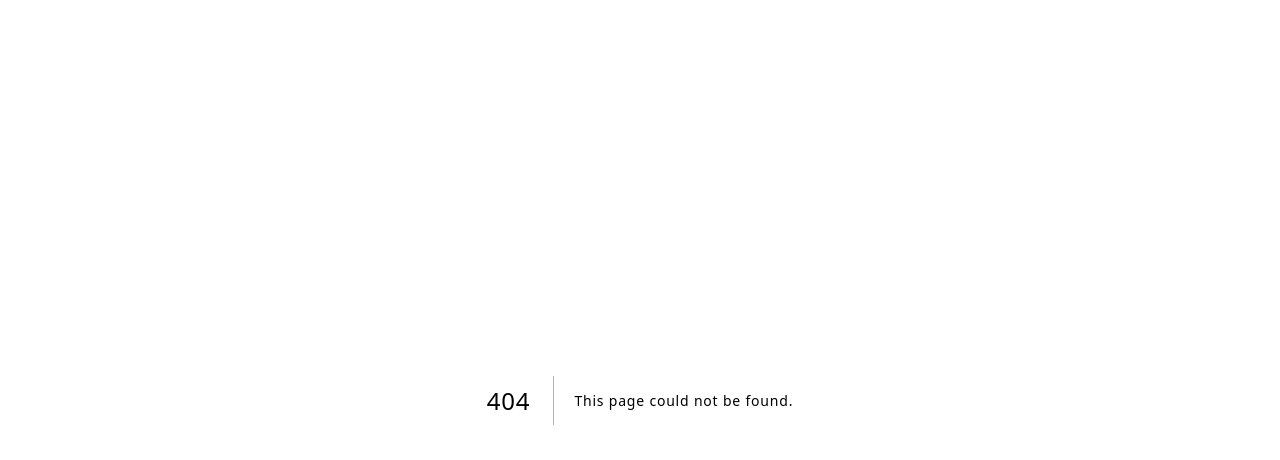
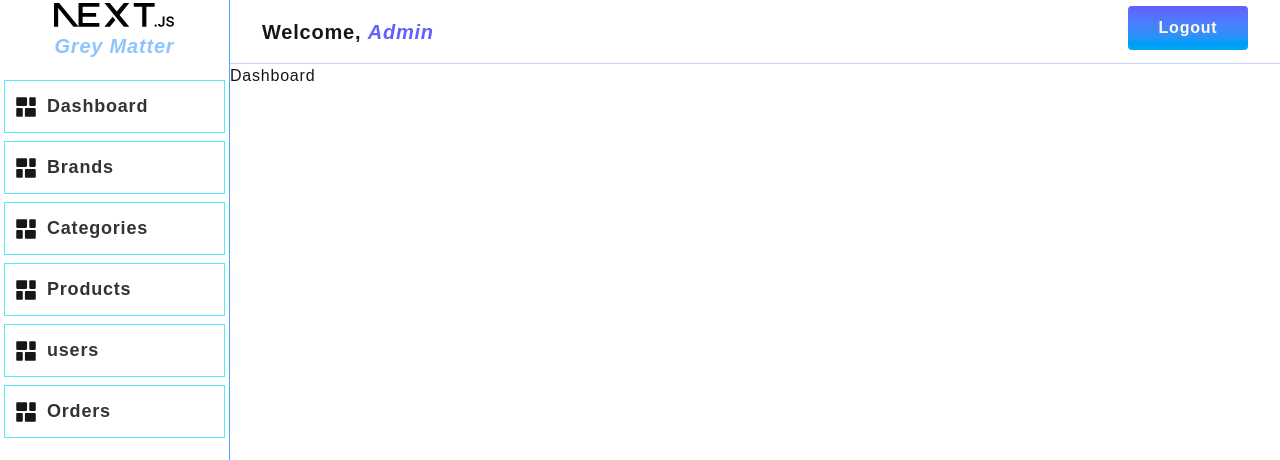
Before and after one commit to Sanjog-up/arrays, a Next.js app in the folder project/client/: page /admin in a window 1280 px wide. Before the commit this address had no page. Shown: the top 460 px of the page. Built offline with nearby package versions, Linux system fonts and the light colour scheme.

Commit message:
admin layout

```diff
--- a/project/client/app/(client)/layout.tsx
+++ b/project/client/app/(client)/layout.tsx
@@ -8,8 +8,8 @@ const Layout = ({
 ) => {
 
   return (
-    <main className='h-full'>
-      <Header/>
+    <main className='h-full w-full'>
+
       <section className='min-h-[80vh] px-20 pt-1'>
         {children}
       </section>
--- /dev/null
+++ b/project/client/app/admin/layout.tsx
@@ -0,0 +1,25 @@
+import Sidebar from '@/components/layout/admin/sidebar';
+import React from 'react'
+import SidebarLinks from '@/components/layout/admin/sidebar/sidebar-content';
+import AdminHeader from '@/components/layout/admin/header';
+
+const Layout = (
+    {
+  children,
+}: Readonly<{
+  children: React.ReactNode;
+}>
+) => {
+  return (
+    <main className='h-screen flex '>
+
+        <Sidebar/>
+        <section className='w-full h-full'>
+            <AdminHeader/>
+            {children}
+        </section>
+    </main>
+  )
+}
+
+export default Layout
--- /dev/null
+++ b/project/client/app/admin/page.tsx
@@ -0,0 +1,10 @@
+import React from 'react'
+
+const Page = () => {
+  return (
+    <main>
+      Dashboard
+    </main>
+  )
+}
+export default Page
--- a/project/client/components/common/ui/button.tsx
+++ b/project/client/components/common/ui/button.tsx
@@ -7,9 +7,9 @@ interface IProps {
 const Button = ({ label= 'Button', type = 'button' }: IProps) => {
   return (
     <div>
-      <button type='submit'
-          className='w-full bg-linear-to-t from-sky-500 to-indigo-500 py-2.5 rounded-sm cursor-pointer text-amber-50 font-bold mt-3'>
-            Submit
+      <button type={type}
+          className='w-full h-full bg-linear-to-t from-sky-500 to-indigo-500 py-2.5 rounded-sm cursor-pointer text-amber-50 font-bold '>
+            {label}
           </button >
     </div>
   )
--- /dev/null
+++ b/project/client/components/layout/admin/header/index.tsx
@@ -0,0 +1,19 @@
+import Button from '@/components/common/ui/button'
+import React from 'react'
+
+const AdminHeader = () => {
+    return (
+        <nav className='h-16 border-b border-indigo-200 w-full flex items-center justify-between px-8'>
+            <div className=''>
+                <h4 className='text-xl font-black'>Welcome, <span className='italic text-indigo-500'>Admin</span></h4>
+            </div>
+
+            {/* auth */}
+            <div className='h-13 w-30 '>
+                <Button label='Logout' />
+            </div>
+        </nav>
+    )
+}
+
+export default AdminHeader
--- /dev/null
+++ b/project/client/components/layout/admin/sidebar/header.tsx
@@ -0,0 +1,20 @@
+import Button from '@/components/common/ui/button'
+import React from 'react'
+
+const AdminHeader = () => {
+  return (
+    <nav className='h-16 border-b border-blue-100 w-full flex items-center justify-between'>
+      <div>
+        <h4 className='text-xl font-black '>Welcome <span className='italic text-blue-100'>Admin</span></h4>
+      </div>
+      {/* auth */}
+      <div className='h-13 w-30'>
+        <Button label='Logout'/>
+      </div>
+    </nav>
+
+
+  )
+}
+
+export default AdminHeader
--- /dev/null
+++ b/project/client/components/layout/admin/sidebar/index.tsx
@@ -0,0 +1,20 @@
+import Logo from '@/components/logo'
+import React from 'react'
+import { PiClipboard } from 'react-icons/pi'
+import SidebarLinks from './sidebar-content'
+
+const Sidebar = () => {
+  return (
+    <section className='h-full w-70  border-r border-blue-400'>
+        <div className='h-16 flex flex-col py-2 items-center justify-center gap-1'>
+      <Logo/>
+      <p className='text-[20px] font-semibold italic text-blue-300'>Grey Matter</p>
+    </div>
+    <div>
+       <SidebarLinks/>
+    </div>
+    </section>
+  )
+}
+
+export default Sidebar
--- /dev/null
+++ b/project/client/components/layout/admin/sidebar/sidebar-content.tsx
@@ -0,0 +1,53 @@
+import Link from 'next/link'
+import React from 'react'
+import { RiDashboardHorizontalFill } from "react-icons/ri";
+
+const links=[
+    {
+        link:'/admin',
+        label:'Dashboard',
+        icon:<RiDashboardHorizontalFill size={26}
+         />
+    },
+    {
+        link:'/admin/brands',
+        label:'Brands',
+        icon:<RiDashboardHorizontalFill  size={26}/>
+    },
+    {
+         link:'/admin/categories',
+        label:'Categories',
+        icon:<RiDashboardHorizontalFill  size={26}/>
+    },
+    {
+         link:'/admin/products',
+        label:'Products',
+        icon:<RiDashboardHorizontalFill  size={26}/>
+    },{
+         link:'/admin/users',
+        label:'users',
+        icon:<RiDashboardHorizontalFill  size={26}/>
+    },
+    {
+         link:'/admin/orders',
+        label:'Orders',
+        icon:<RiDashboardHorizontalFill  size={26}/>
+    }
+]
+
+const SidebarLinks = () => {
+  return (
+    <div className='h-full w-full flex flex-col gap-2 px-1 mt-4 '>
+      {
+        links.map((link)=>{
+            return<Link className={`flex items-center gap-2 border-[1.5px] transition-all duration-700 border-cyan-300 px-2 py-3 hover:bg-blue-300 hover:text-white`} href={link.link} key={link.link}>
+                {link.icon}
+                <p className='font-semibold text-black/80 text-[18px]'>{link.label}</p>
+            </Link>
+        })
+      }
+    </div>
+  )
+}
+
+export default SidebarLinks
--- a/project/client/components/layout/footer.tsx
+++ b/project/client/components/layout/footer.tsx
@@ -3,7 +3,7 @@ import React from 'react'
 const Footer = () => {
   return (
 
-      <footer className='mt-auto bg-blue-200 py-16 px-6'>
+      <footer className='w-full bg-blue-200 py-16 px-6'>
         <div className=' mx-auto'>
 
 
--- a/project/client/components/layout/landing.page.tsx
+++ b/project/client/components/layout/landing.page.tsx
@@ -14,36 +14,17 @@ import React from 'react';
 
 const LandingPage = () => {
   return (
-    <div className="max-w-sm bg-white border border-gray-200 rounded-lg shadow-lg overflow-hidden group transition-all duration-300 hover:shadow-2xl">
-      <div className="relative overflow-hidden bg-gray-100">
+    <div className="max-w-full bg-white border border-gray-200 h-[85vh] rounded-lg shadow-lg overflow-hidden group transition-all duration-300 hover:shadow-2xl">
+
         <img
           src="https://picsum.photos/seed/headphones/400/500"
           alt="Premium wireless headphones"
-          className="w-full h-80 object-cover transition-transform duration-500 group-hover:scale-110"
+          className="w-full h-full object-cover  transition-transform duration-500 group-hover:scale-110"
         />
-        <span className="absolute top-4 left-4 bg-red-600 text-white text-xs font-semibold px-3 py-1 rounded-full uppercase tracking-wider">
-          Sale
-        </span>
-      </div>
-      <div className="p-5">
-        <h5 className="text-xl font-bold tracking-tight text-gray-900">
-          Premium Wireless Headphones
-        </h5>
-        <div className="flex items-center mt-2.5 mb-4">
-          <span className="text-yellow-400 text-sm tracking-wide">★★★★★</span>
-          <span className="bg-blue-100 text-blue-800 text-xs font-semibold px-2.5 py-0.5 rounded ms-3">5.0</span>
+
         </div>
-        <div className="flex items-center justify-between">
-          <div>
-            <span className="text-3xl font-bold text-gray-900">$199</span>
-            <span className="text-sm text-gray-500 line-through ms-2">$249</span>
-          </div>
-          <a href="#" className="text-white bg-blue-700 hover:bg-blue-800 font-medium rounded-lg text-sm px-5 py-2.5 text-center transition-colors">
-            Add to cart
-          </a>
-        </div>
-      </div>
-    </div>
+
+
   );
 }
 
--- /dev/null
+++ b/project/client/components/logo.tsx
@@ -0,0 +1,18 @@
+import React from 'react'
+import Image  from 'next/image'
+
+const Logo = () => {
+  return (
+    <div className='h-8 flex items-center justify-center max-w-30'>
+      <Image
+      src ={'/next.svg'}
+      alt='logo'
+      height={100}
+      width={100}
+      className='w-full'
+      />
+    </div>
+  )
+}
+
+export default Logo
```
